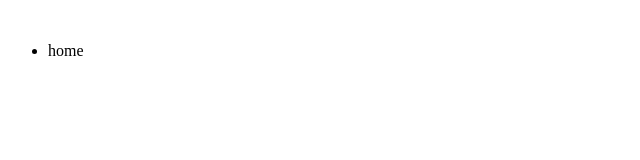
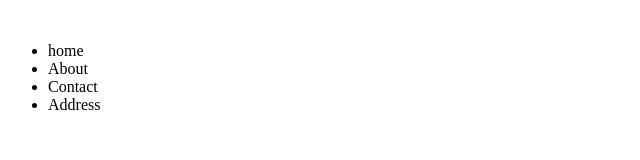
Before and after one commit to fahmi3232/Project, a plain HTML site: page index.html in a window 1280 px wide. Shown: the whole page, without its empty margins (0-640 px from the left). Drawn offline with Linux system fonts and the light colour scheme.

Commit message:
Update File Index

```diff
--- a/index.html
+++ b/index.html
@@ -14,6 +14,9 @@
 				</div>
 				<ul>
 					<li>home</li>
+					<li>About</li>
+					<li>Contact</li>
+					<li>Address</li>
 				</ul>
 			</div>
 		</div>
```
